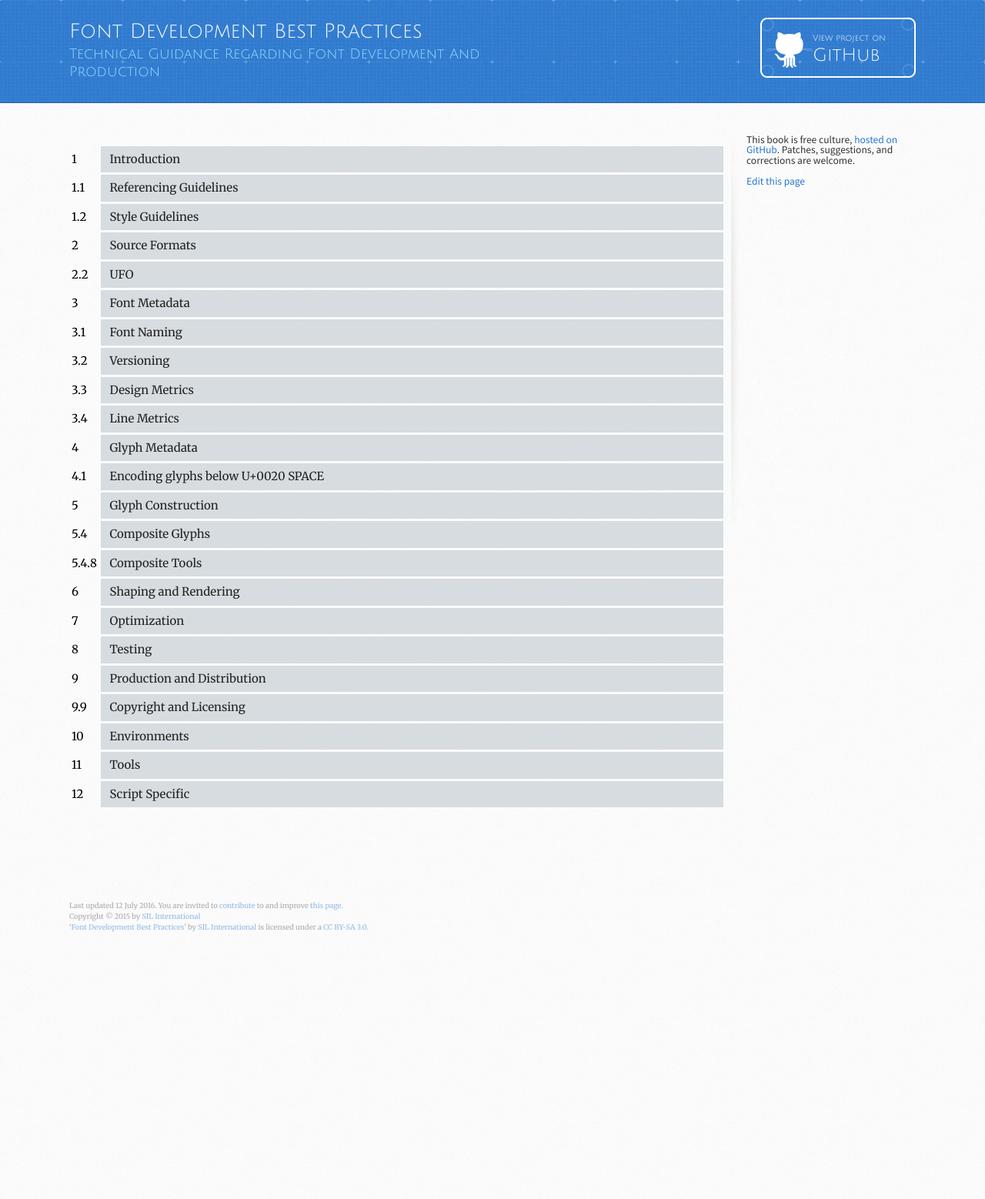
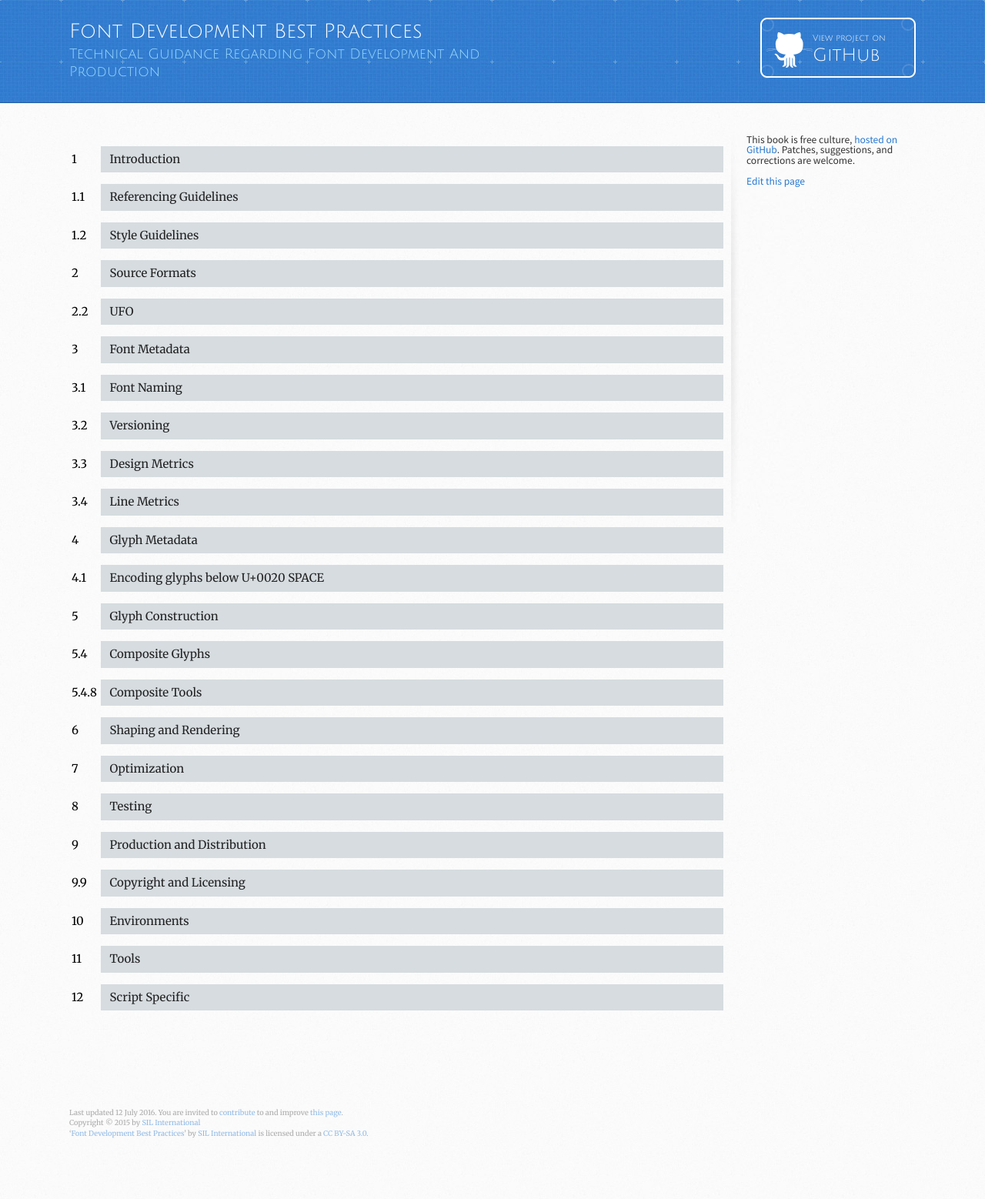
Before and after one commit to silnrsi/FDBP, a Jekyll site: the page built from en-US/index.md, in a window 1280 px wide. Shown: the whole page at 77% size. Built offline with Jekyll 4.4.1, drawn with Linux system fonts in a browser that asks for light colours; before the commit the page ends 1289 px from its top, so only the background shows below that.

Commit message:
adjust space between items in navigation list

```diff
--- a/assets/stylesheets/stylesheet.css
+++ b/assets/stylesheets/stylesheet.css
@@ -661,7 +661,9 @@ ul.breadcrumb li {
 
 ol.rectangle-list li {
   list-style: none;
-  height: 2em;
+/*  height: 2em; */
+  height: 2.3em;
+  margin-bottom: 1em;
 }
 
 .rectangle-list {
```
